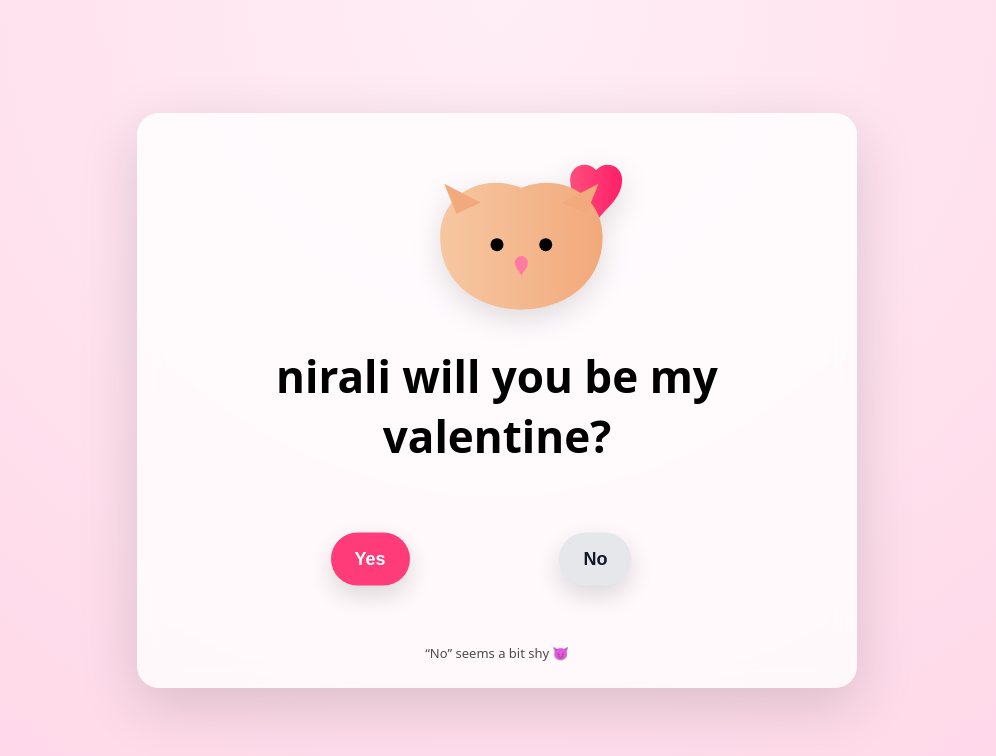
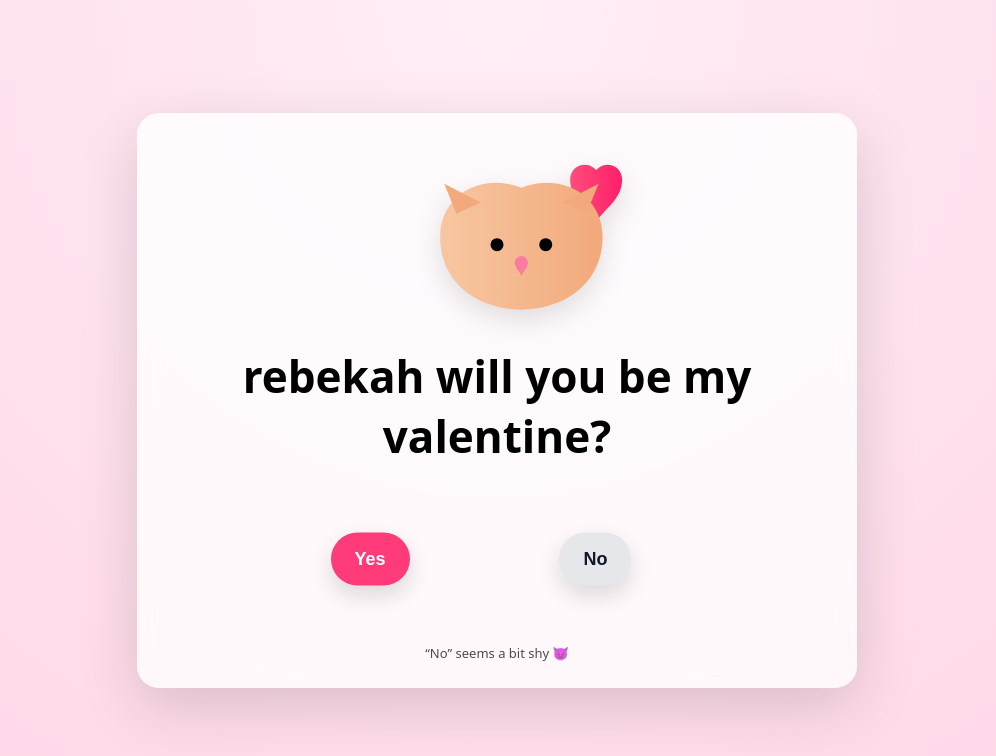
Before and after one commit to shamar15/test, a plain HTML site: page index.html in a window 1280 px wide. Shown: the whole page, without its empty margins (143-1139 px from the left). Drawn offline with nearby package versions, Linux system fonts and the light colour scheme.

Commit message:
Update index.html

```diff
--- a/index.html
+++ b/index.html
@@ -171,7 +171,7 @@
             fill="#ff7aa2"/>
     </svg>
 
-    <h1>nirali will you be my valentine?</h1>
+    <h1>rebekah will you be my valentine?</h1>
 
     <section class="button-zone" id="zone">
       <button id="yesBtn">Yes</button>
```
